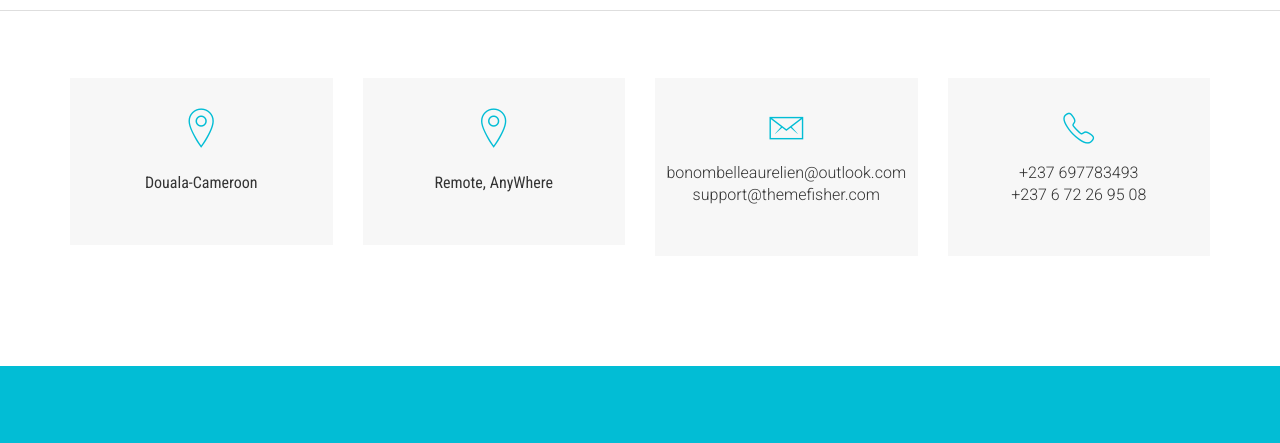
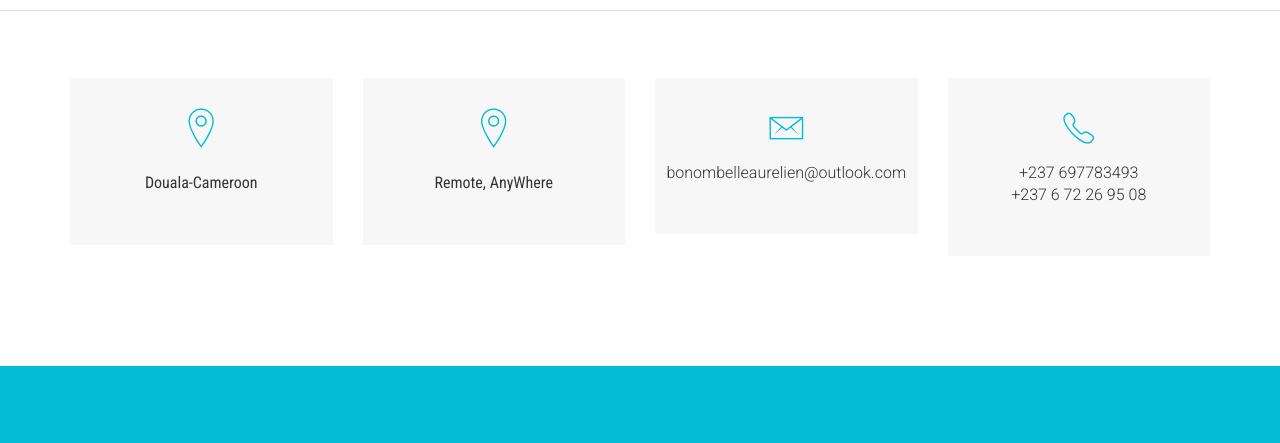
Before and after one commit to aurelienbono/aurelienbono.github.io, a plain HTML site: page contact.html in a window 1280 px wide. Shown: the part 82-525 px from the top of the page. Drawn offline with nearby package versions, Linux system fonts and the light colour scheme; files whose address does not match are found by name; a web font is replaced by a local one.

Commit message:
Update contact.html
update contact

```diff
--- a/contact.html
+++ b/contact.html
@@ -179,7 +179,7 @@
                     <div class="col-md-3">
                         <div class="email wow fadeInLeft" data-wow-duration="500ms" data-wow-delay=".7s">
                             <i class="ion-ios-email-outline"></i>
-                            <p>bonombelleaurelien@outlook.com<br>support@themefisher.com</p>
+                            <p>bonombelleaurelien@outlook.com<br></p>
                         </div>
                     </div>
                     <div class="col-md-3">
```
